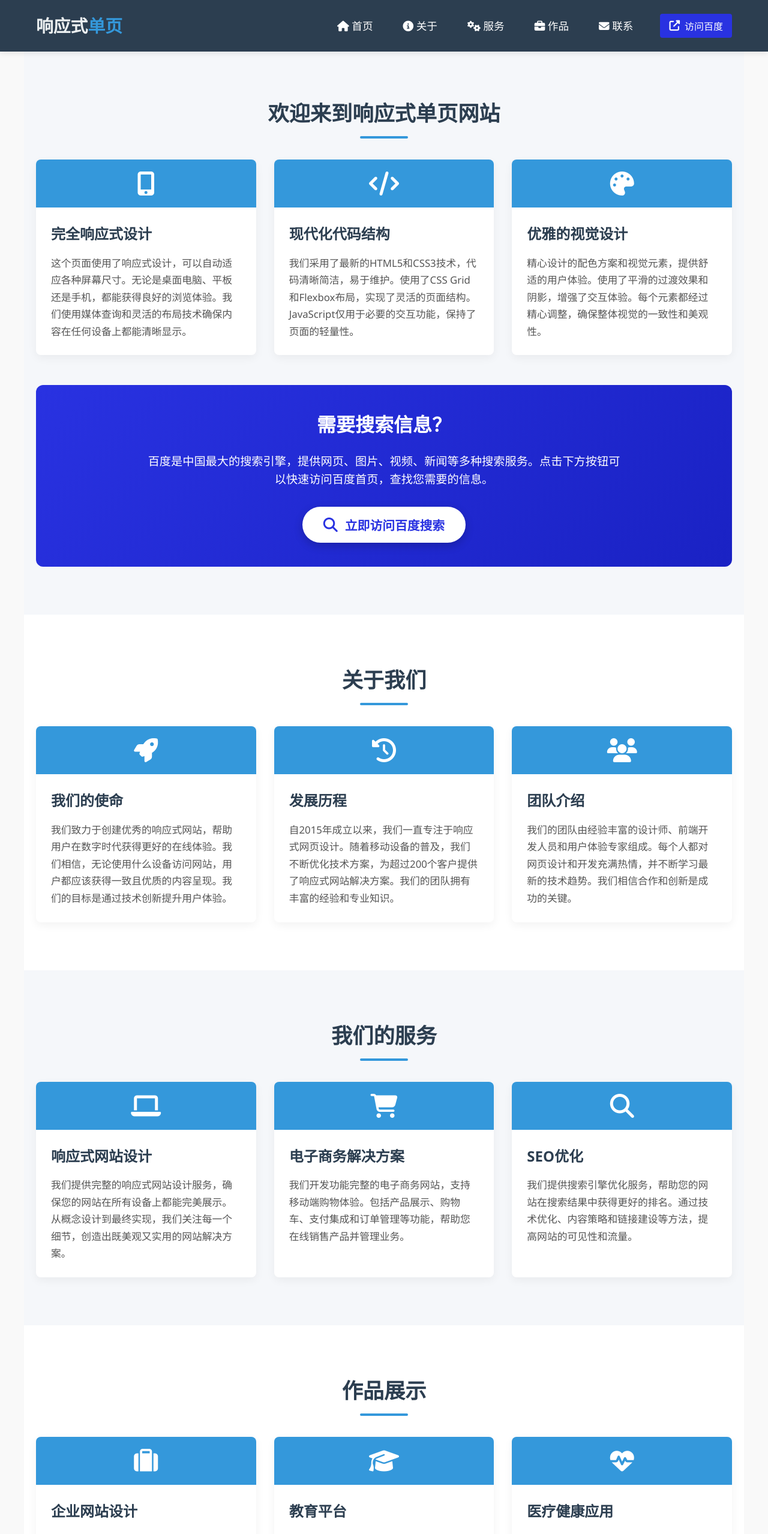
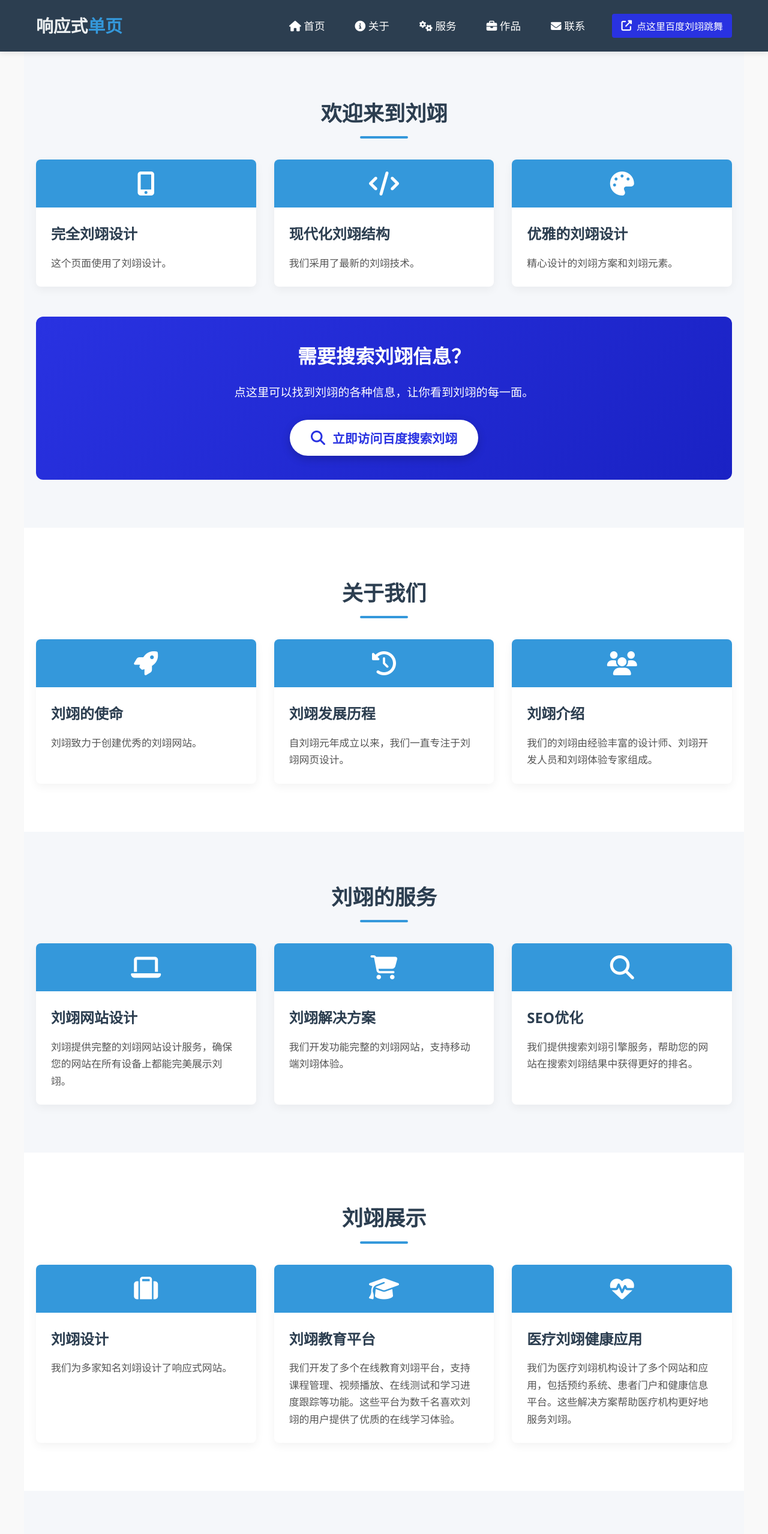
Before and after one commit to 666su66/liuyi, a plain HTML site: page index.html in a window 1280 px wide. Shown: the top 2558 px of the page at 60% size. Drawn offline with Linux system fonts and the light colour scheme.

Commit message:
Add files via upload

```diff
--- a/index.html
+++ b/index.html
@@ -434,7 +434,7 @@
                     <li><a href="#contact"><i class="fas fa-envelope"></i> 联系</a></li>
                     <li>
                         <button class="baidu-btn" id="navBaiduBtn">
-                            <i class="fas fa-external-link-alt"></i> 访问百度
+                            <i class="fas fa-external-link-alt"></i> 点这里百度刘翊跳舞
                         </button>
                     </li>
                 </ul>
@@ -456,7 +456,7 @@
                 <li><a href="#contact"><i class="fas fa-envelope"></i> 联系</a></li>
                 <li>
                     <a href="javascript:void(0)" id="mobileBaiduBtn">
-                        <i class="fas fa-external-link-alt"></i> 访问百度
+                        <i class="fas fa-external-link-alt"></i> 点这里百度刘翊跳舞
                     </a>
                 </li>
             </ul>
@@ -467,15 +467,15 @@
     <main>
         <!-- 首页部分 -->
         <section id="home" class="section">
-            <h2 class="section-title">欢迎来到响应式单页网站</h2>
+            <h2 class="section-title">欢迎来到刘翊</h2>
             <div class="content-grid">
                 <div class="content-card">
                     <div class="card-icon">
                         <i class="fas fa-mobile-alt"></i>
                     </div>
                     <div class="card-content">
-                        <h3 class="card-title">完全响应式设计</h3>
-                        <p class="card-text">这个页面使用了响应式设计，可以自动适应各种屏幕尺寸。无论是桌面电脑、平板还是手机，都能获得良好的浏览体验。我们使用媒体查询和灵活的布局技术确保内容在任何设备上都能清晰显示。</p>
+                        <h3 class="card-title">完全刘翊设计</h3>
+                        <p class="card-text">这个页面使用了刘翊设计。</p>
                     </div>
                 </div>
 
@@ -484,8 +484,8 @@
                         <i class="fas fa-code"></i>
                     </div>
                     <div class="card-content">
-                        <h3 class="card-title">现代化代码结构</h3>
-                        <p class="card-text">我们采用了最新的HTML5和CSS3技术，代码清晰简洁，易于维护。使用了CSS Grid和Flexbox布局，实现了灵活的页面结构。JavaScript仅用于必要的交互功能，保持了页面的轻量性。</p>
+                        <h3 class="card-title">现代化刘翊结构</h3>
+                        <p class="card-text">我们采用了最新的刘翊技术。</p>
                     </div>
                 </div>
 
@@ -494,17 +494,17 @@
                         <i class="fas fa-palette"></i>
                     </div>
                     <div class="card-content">
-                        <h3 class="card-title">优雅的视觉设计</h3>
-                        <p class="card-text">精心设计的配色方案和视觉元素，提供舒适的用户体验。使用了平滑的过渡效果和阴影，增强了交互体验。每个元素都经过精心调整，确保整体视觉的一致性和美观性。</p>
+                        <h3 class="card-title">优雅的刘翊设计</h3>
+                        <p class="card-text">精心设计的刘翊方案和刘翊元素。</p>
                     </div>
                 </div>
 
                 <!-- 百度访问卡片 -->
                 <div class="baidu-card">
-                    <h3>需要搜索信息？</h3>
-                    <p>百度是中国最大的搜索引擎，提供网页、图片、视频、新闻等多种搜索服务。点击下方按钮可以快速访问百度首页，查找您需要的信息。</p>
+                    <h3>需要搜索刘翊信息？</h3>
+                    <p>点这里可以找到刘翊的各种信息，让你看到刘翊的每一面。</p>
                     <button class="baidu-card-btn" id="homeBaiduBtn">
-                        <i class="fas fa-search"></i> 立即访问百度搜索
+                        <i class="fas fa-search"></i> 立即访问百度搜索刘翊
                     </button>
                 </div>
             </div>
@@ -519,8 +519,8 @@
                         <i class="fas fa-rocket"></i>
                     </div>
                     <div class="card-content">
-                        <h3 class="card-title">我们的使命</h3>
-                        <p class="card-text">我们致力于创建优秀的响应式网站，帮助用户在数字时代获得更好的在线体验。我们相信，无论使用什么设备访问网站，用户都应该获得一致且优质的内容呈现。我们的目标是通过技术创新提升用户体验。</p>
+                        <h3 class="card-title">刘翊的使命</h3>
+                        <p class="card-text">刘翊致力于创建优秀的刘翊网站。</p>
                     </div>
                 </div>
 
@@ -529,8 +529,8 @@
                         <i class="fas fa-history"></i>
                     </div>
                     <div class="card-content">
-                        <h3 class="card-title">发展历程</h3>
-                        <p class="card-text">自2015年成立以来，我们一直专注于响应式网页设计。随着移动设备的普及，我们不断优化技术方案，为超过200个客户提供了响应式网站解决方案。我们的团队拥有丰富的经验和专业知识。</p>
+                        <h3 class="card-title">刘翊发展历程</h3>
+                        <p class="card-text">自刘翊元年成立以来，我们一直专注于刘翊网页设计。</p>
                     </div>
                 </div>
 
@@ -539,8 +539,8 @@
                         <i class="fas fa-users"></i>
                     </div>
                     <div class="card-content">
-                        <h3 class="card-title">团队介绍</h3>
-                        <p class="card-text">我们的团队由经验丰富的设计师、前端开发人员和用户体验专家组成。每个人都对网页设计和开发充满热情，并不断学习最新的技术趋势。我们相信合作和创新是成功的关键。</p>
+                        <h3 class="card-title">刘翊介绍</h3>
+                        <p class="card-text">我们的刘翊由经验丰富的设计师、刘翊开发人员和刘翊体验专家组成。</p>
                     </div>
                 </div>
             </div>
@@ -548,15 +548,15 @@
 
         <!-- 服务部分 -->
         <section id="services" class="section">
-            <h2 class="section-title">我们的服务</h2>
+            <h2 class="section-title">刘翊的服务</h2>
             <div class="content-grid">
                 <div class="content-card">
                     <div class="card-icon">
                         <i class="fas fa-laptop"></i>
                     </div>
                     <div class="card-content">
-                        <h3 class="card-title">响应式网站设计</h3>
-                        <p class="card-text">我们提供完整的响应式网站设计服务，确保您的网站在所有设备上都能完美展示。从概念设计到最终实现，我们关注每一个细节，创造出既美观又实用的网站解决方案。</p>
+                        <h3 class="card-title">刘翊网站设计</h3>
+                        <p class="card-text">刘翊提供完整的刘翊网站设计服务，确保您的网站在所有设备上都能完美展示刘翊。</p>
                     </div>
                 </div>
 
@@ -565,8 +565,8 @@
                         <i class="fas fa-shopping-cart"></i>
                     </div>
                     <div class="card-content">
-                        <h3 class="card-title">电子商务解决方案</h3>
-                        <p class="card-text">我们开发功能完整的电子商务网站，支持移动端购物体验。包括产品展示、购物车、支付集成和订单管理等功能，帮助您在线销售产品并管理业务。</p>
+                        <h3 class="card-title">刘翊解决方案</h3>
+                        <p class="card-text">我们开发功能完整的刘翊网站，支持移动端刘翊体验。</p>
                     </div>
                 </div>
 
@@ -576,7 +576,7 @@
                     </div>
                     <div class="card-content">
                         <h3 class="card-title">SEO优化</h3>
-                        <p class="card-text">我们提供搜索引擎优化服务，帮助您的网站在搜索结果中获得更好的排名。通过技术优化、内容策略和链接建设等方法，提高网站的可见性和流量。</p>
+                        <p class="card-text">我们提供搜索刘翊引擎服务，帮助您的网站在搜索刘翊结果中获得更好的排名。</p>
                     </div>
                 </div>
             </div>
@@ -584,15 +584,15 @@
 
         <!-- 作品部分 -->
         <section id="portfolio" class="section">
-            <h2 class="section-title">作品展示</h2>
+            <h2 class="section-title">刘翊展示</h2>
             <div class="content-grid">
                 <div class="content-card">
                     <div class="card-icon">
                         <i class="fas fa-suitcase"></i>
                     </div>
                     <div class="card-content">
-                        <h3 class="card-title">企业网站设计</h3>
-                        <p class="card-text">我们为多家知名企业设计了响应式网站，包括科技公司、咨询机构和制造企业。每个项目都根据客户需求定制，注重品牌一致性和用户体验。</p>
+                        <h3 class="card-title">刘翊设计</h3>
+                        <p class="card-text">我们为多家知名刘翊设计了响应式网站。</p>
                     </div>
                 </div>
 
@@ -601,8 +601,8 @@
                         <i class="fas fa-graduation-cap"></i>
                     </div>
                     <div class="card-content">
-                        <h3 class="card-title">教育平台</h3>
-                        <p class="card-text">我们开发了多个在线教育平台，支持课程管理、视频播放、在线测试和学习进度跟踪等功能。这些平台为数千名学生提供了优质的在线学习体验。</p>
+                        <h3 class="card-title">刘翊教育平台</h3>
+                        <p class="card-text">我们开发了多个在线教育刘翊平台，支持课程管理、视频播放、在线测试和学习进度跟踪等功能。这些平台为数千名喜欢刘翊的用户提供了优质的在线学习体验。</p>
                     </div>
                 </div>
 
@@ -611,8 +611,8 @@
                         <i class="fas fa-heartbeat"></i>
                     </div>
                     <div class="card-content">
-                        <h3 class="card-title">医疗健康应用</h3>
-                        <p class="card-text">我们为医疗机构设计了多个网站和应用，包括预约系统、患者门户和健康信息平台。这些解决方案帮助医疗机构更好地服务患者。</p>
+                        <h3 class="card-title">医疗刘翊健康应用</h3>
+                        <p class="card-text">我们为医疗刘翊机构设计了多个网站和应用，包括预约系统、患者门户和健康信息平台。这些解决方案帮助医疗机构更好地服务刘翊。</p>
                     </div>
                 </div>
             </div>
@@ -628,7 +628,7 @@
                     </div>
                     <div class="card-content">
                         <h3 class="card-title">我们的地址</h3>
-                        <p class="card-text">北京市朝阳区建国路123号<br>创新大厦15层<br>邮编：100025<br>工作时间：周一至周五 9:00-18:00</p>
+                        <p class="card-text">南安1-214<br>一床<br>邮编：114514<br>工作时间：周六至周日 19:00-8:00</p>
                     </div>
                 </div>
 
@@ -638,7 +638,7 @@
                     </div>
                     <div class="card-content">
                         <h3 class="card-title">联系电话</h3>
-                        <p class="card-text">客服热线：400-123-4567<br>业务咨询：010-87654321<br>技术支持：010-12345678<br>电子邮件：info@responsivesite.com</p>
+                        <p class="card-text">客服热线：114514<br>业务咨询：114514<br>技术支持：114514<br>电子邮件：liuyi@chengdu.com</p>
                     </div>
                 </div>
 
@@ -648,7 +648,7 @@
                     </div>
                     <div class="card-content">
                         <h3 class="card-title">在线咨询</h3>
-                        <p class="card-text">欢迎通过以下方式联系我们：<br>微信：responsivedesign<br>QQ：123456789<br>微博：@响应式设计<br>工作时间我们提供实时在线咨询服务。</p>
+                        <p class="card-text">欢迎通过以下方式联系我们：<br>微信：liuyisama<br>QQ：123456789<br>微博：@刘翊❤sama<br>工作时间我们提供实时在线咨询服务。</p>
                     </div>
                 </div>
             </div>
```
